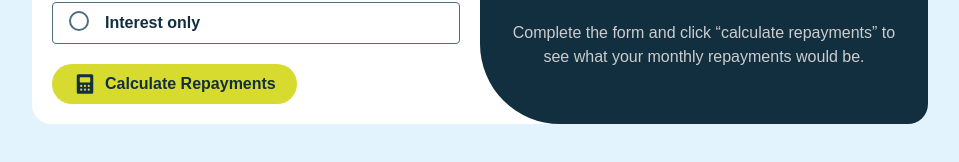
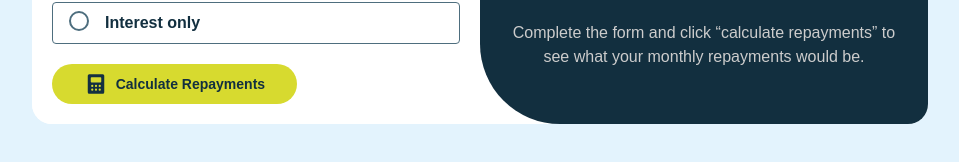
Before and after one commit to christopheressien/Mortgage-repayment-calculator, a website: page index.html in a window 1280 px wide. Shown: the part 363-525 px from the top of the page, without its empty margins (160-1119 px from the left). Drawn offline with Linux system fonts and the light colour scheme.

```diff
--- a/index.html
+++ b/index.html
@@ -137,7 +137,7 @@
                   src="mortgage-repayment-calculator-main/assets/images/icon-calculator.svg"
                   alt=""
                 />
-                <p class="title text-[16px] sm:text-[16px]">
+                <p class="title text-[14px] sm:text-[14px]">
                   Calculate Repayments
                 </p>
               </div>
```
